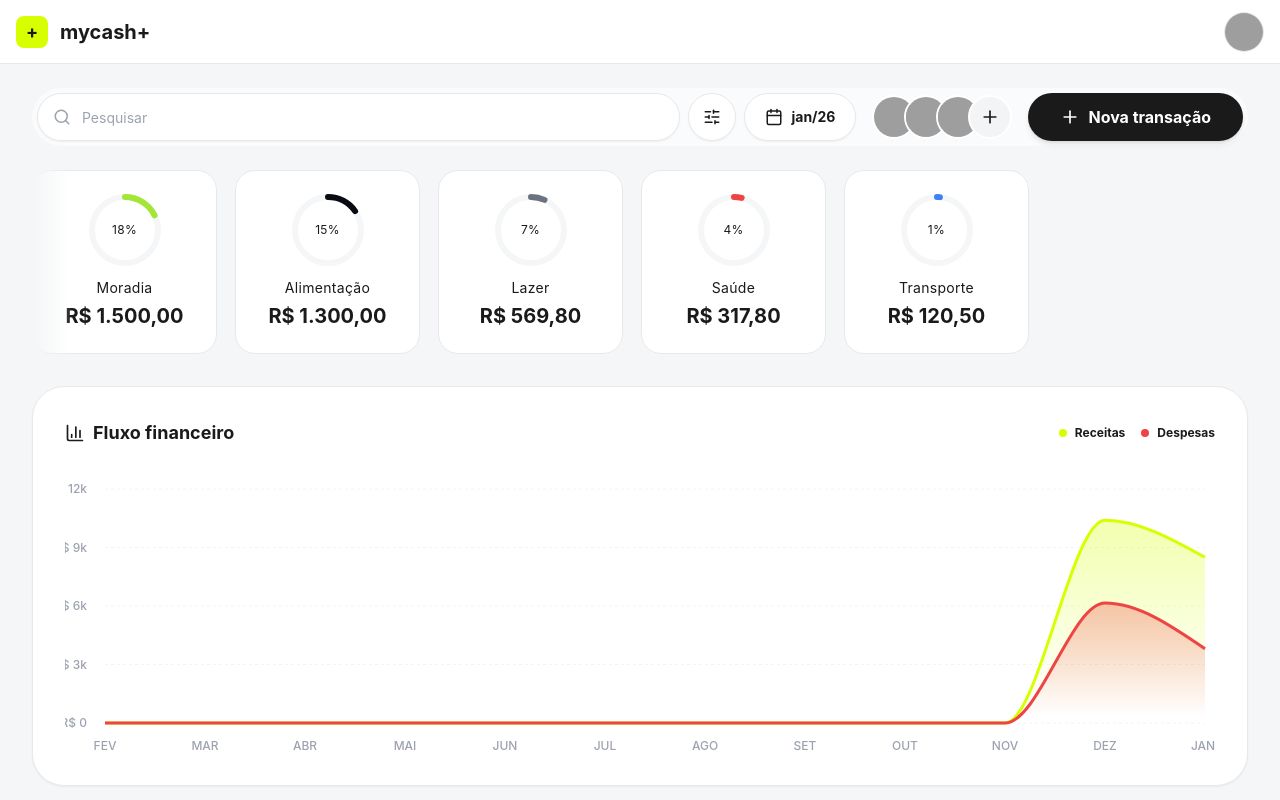
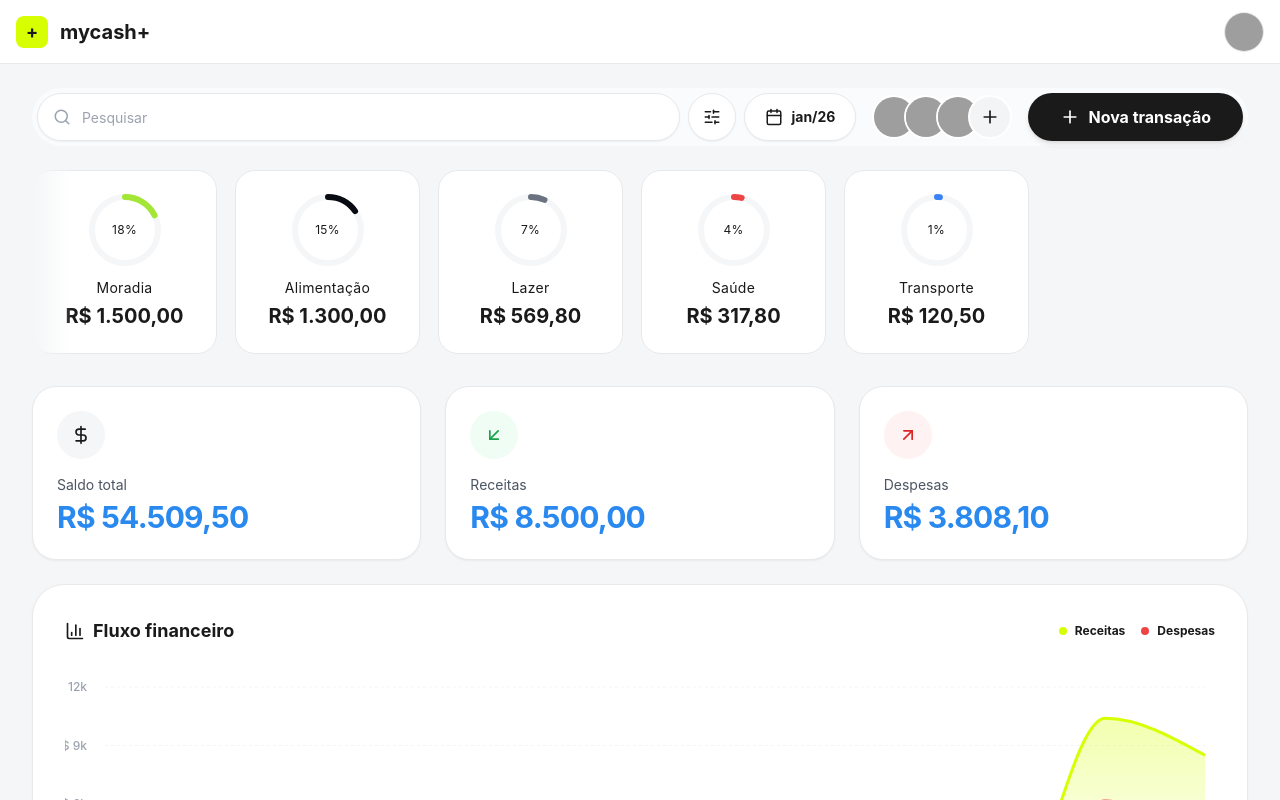
Before and after one commit to brgoncalvess/mycash-plus, a React (Vite) app: page / in a window 1280 px wide. Built offline with nearby package versions, Linux system fonts and the light colour scheme; grey boxes are pictures that could not be loaded.

Commit message:
refactor: dashboard layout to match figma requirements

```diff
--- a/src/views/DashboardView.tsx
+++ b/src/views/DashboardView.tsx
@@ -1,6 +1,7 @@
 import { useState } from 'react';
 import { DashboardHeader } from '../components/dashboard/DashboardHeader';
 import { ExpensesByCategoryCarousel } from '../components/dashboard/categories/ExpensesByCategoryCarousel';
+import { SummarySection } from '../components/dashboard/summary/SummarySection';
 import { FinancialFlowChart } from '../components/dashboard/charts/FinancialFlowChart';
 import { CreditCardsWidget } from '../components/dashboard/widgets/CreditCardsWidget';
 import { UpcomingExpensesWidget } from '../components/dashboard/widgets/UpcomingExpensesWidget';
@@ -15,10 +16,6 @@ export function DashboardView() {
     const [isCardModalOpen, setIsCardModalOpen] = useState(false);
     const [isMemberModalOpen, setIsMemberModalOpen] = useState(false);
 
-    // Filter controls (passed to Header)
-    // Actually Header uses context for filters, but might need local state for UI toggles?
-    // Header manages its own UI state mostly, but we trigger Modals from here now to share with widgets
-
     return (
         <div className="flex flex-col gap-6 pb-20 animate-in fade-in duration-500">
             {/* Header with Controls */}
@@ -27,40 +24,32 @@ export function DashboardView() {
                 onAddMember={() => setIsMemberModalOpen(true)}
             />
 
-            {/* Main Grid: Left Content (2/3) + Right Sidebar (1/3) */}
+            {/* 1. Categories Row */}
+            <ExpensesByCategoryCarousel />
+
+            {/* 2. Summary Cards Row */}
+            <SummarySection />
+
+            {/* 3. Main Grid: Chart + Sidebar Widgets */}
             <div className="grid grid-cols-1 xl:grid-cols-3 gap-6">
-
-                {/* LEFT COLUMN: Main content area */}
-                <div className="xl:col-span-2 flex flex-col gap-6">
-                    {/* 1. Categories */}
-                    <ExpensesByCategoryCarousel />
-
-                    {/* 2. Summary Cards */}
-                    {/* SummarySection was imported in router, need to import here or keep it in router?
-                        Wait, SummarySection is a component. I should import it.
-                        I forgot to import it in the imports list above. I'll add it.
-                    */}
-
-                    {/* 3. Financial Flow Chart */}
+                {/* Left: Chart */}
+                <div className="xl:col-span-2">
                     <FinancialFlowChart />
-
-                    {/* 4. Transactions Table */}
-                    <TransactionsTable />
                 </div>
 
-                {/* RIGHT COLUMN: Sidebar widgets */}
+                {/* Right: Sidebar Widgets */}
                 <div className="xl:col-span-1 flex flex-col gap-6">
-                    {/* 1. Cards (Top Right) */}
                     <CreditCardsWidget
                         onAddCard={() => setIsCardModalOpen(true)}
                     />
-
-                    {/* 2. Upcoming Expenses (Below Cards) */}
                     <UpcomingExpensesWidget
                         onAddExpense={() => setIsTransactionModalOpen(true)}
                     />
                 </div>
             </div>
+
+            {/* 4. Transactions Table (Full Width) */}
+            <TransactionsTable itemsPerPage={10} />
 
             {/* Global Modals at Page Level */}
             <NewTransactionModal
```
